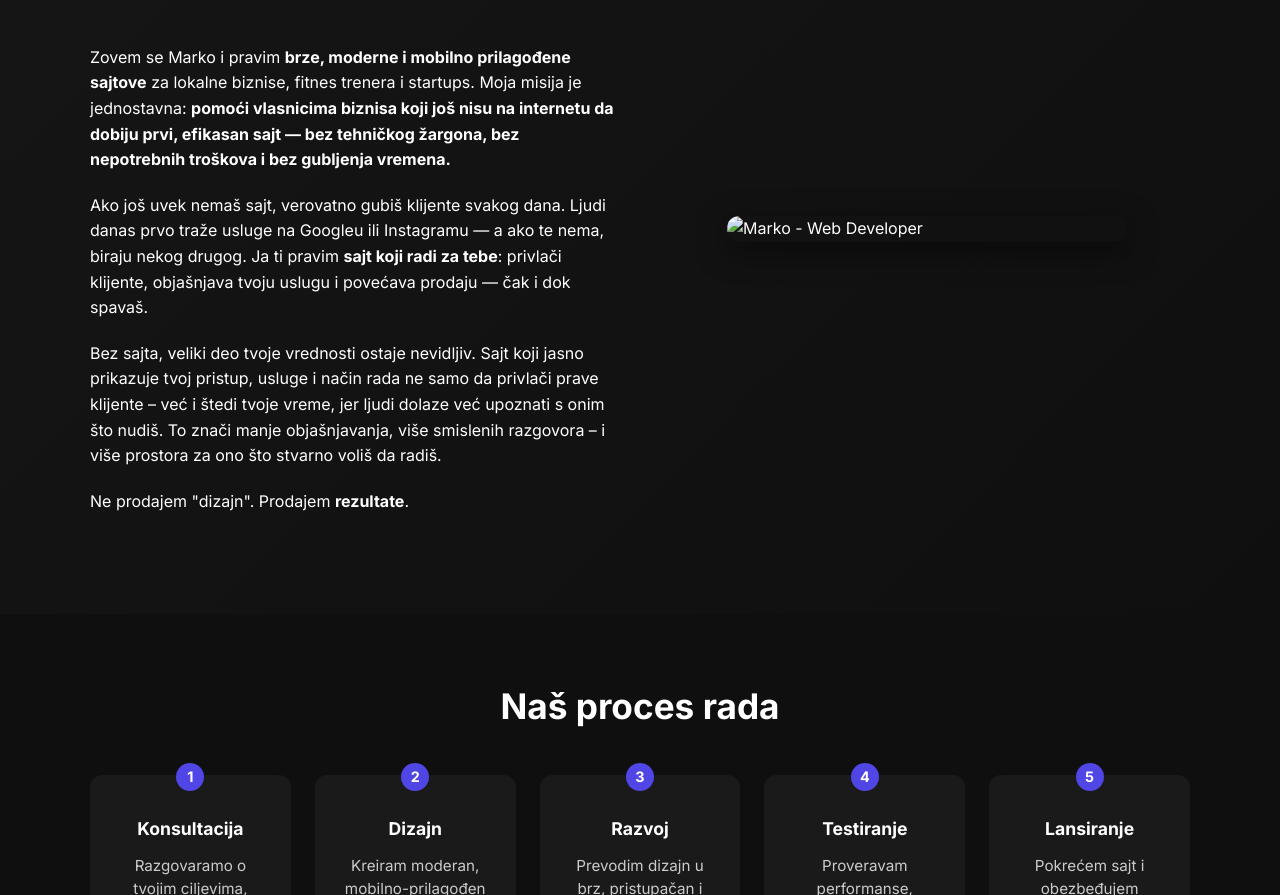
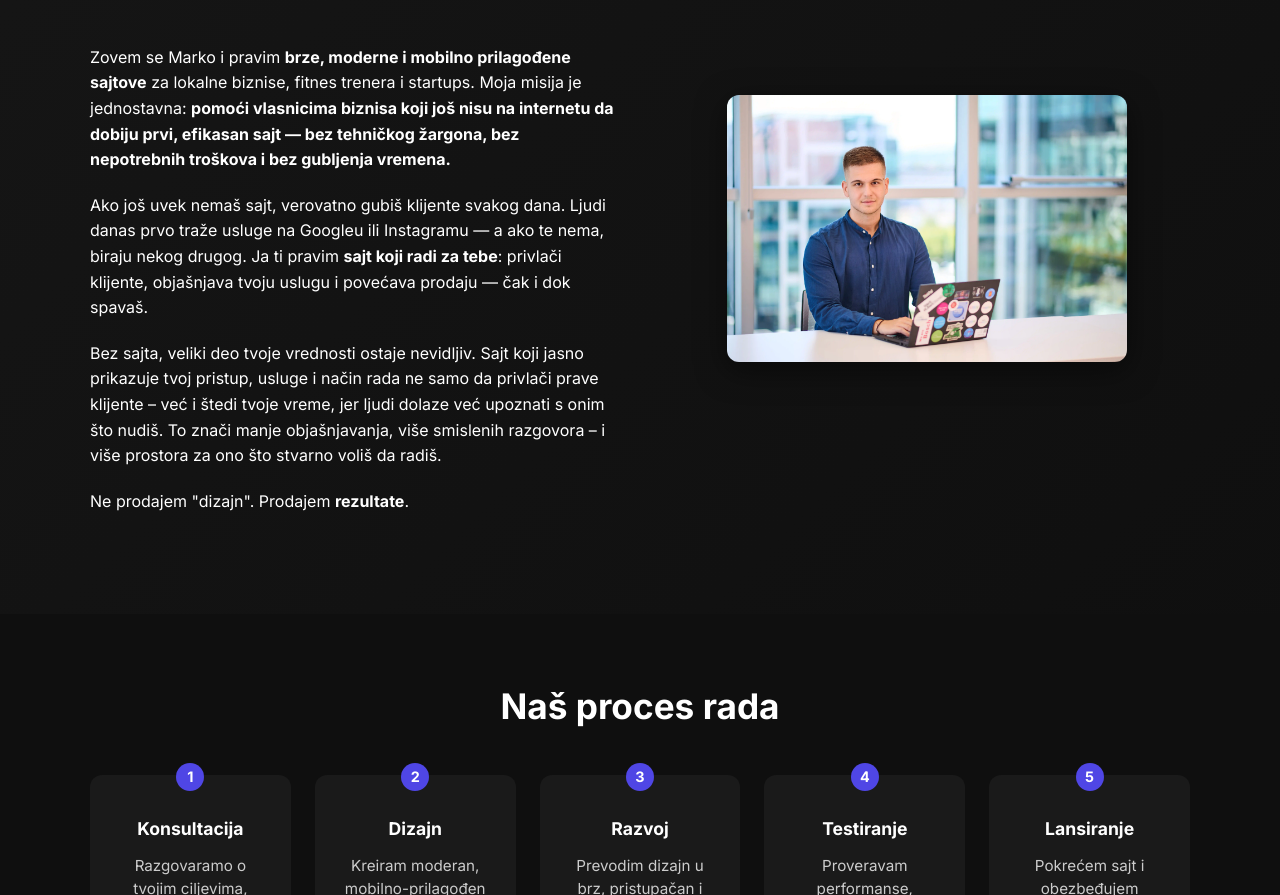
Before and after one commit to remastiii/website, a plain HTML site: page index.html in a window 1280 px wide. Shown: the part 1620-2515 px from the top of the page. Drawn offline with Linux system fonts and the light colour scheme.

Commit message:
Update index.html

```diff
--- a/index.html
+++ b/index.html
@@ -134,7 +134,7 @@
           </p>
         </div>
         <div class="about-image">
-          <img src="images/CV.webp" alt="Marko - Web Developer" />
+          <img src="CV.webp" alt="Marko - Web Developer" />
         </div>
       </div>
     </div>
```
